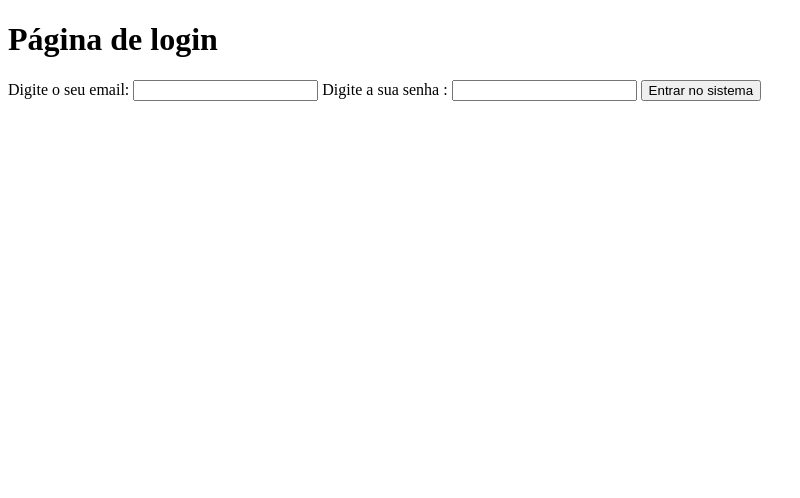
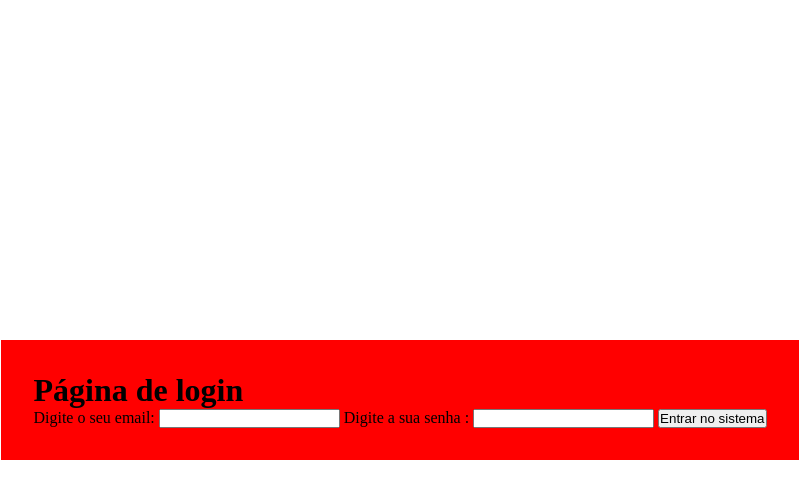
Before and after one commit to fcaio8966/pagina-login-electron, an Electron app: page index.html in a window 800 px wide. Drawn offline with Linux system fonts and the light colour scheme.

Commit message:
pagina-login-electron

```diff
--- a/index.html
+++ b/index.html
@@ -3,6 +3,7 @@
 <head><!--o cabeçalho do documento html-->
     <meta charset="UTF-8"><!--define a codificação de caracteres-->
     <meta name="viewport" content="width=device-width, initial-scale=1.0"> <!--define a largura e o tamanho das telas-->
+    <link rel="stylesheet" href="styless.css">
     <title>minha página de login</title> <!--titulo-->
 </head>
 <body>
--- /dev/null
+++ b/styless.css
@@ -0,0 +1,21 @@
+* {
+
+    margin: 0;
+    padding: 0;
+    box-sizing: border-box;
+
+
+}
+body {
+    height: 100vh;
+    display: flex;
+    justify-content:center;
+    align-items: center;
+
+}
+
+div{
+    background-color: red;
+    padding: 32px;
+
+}
```
